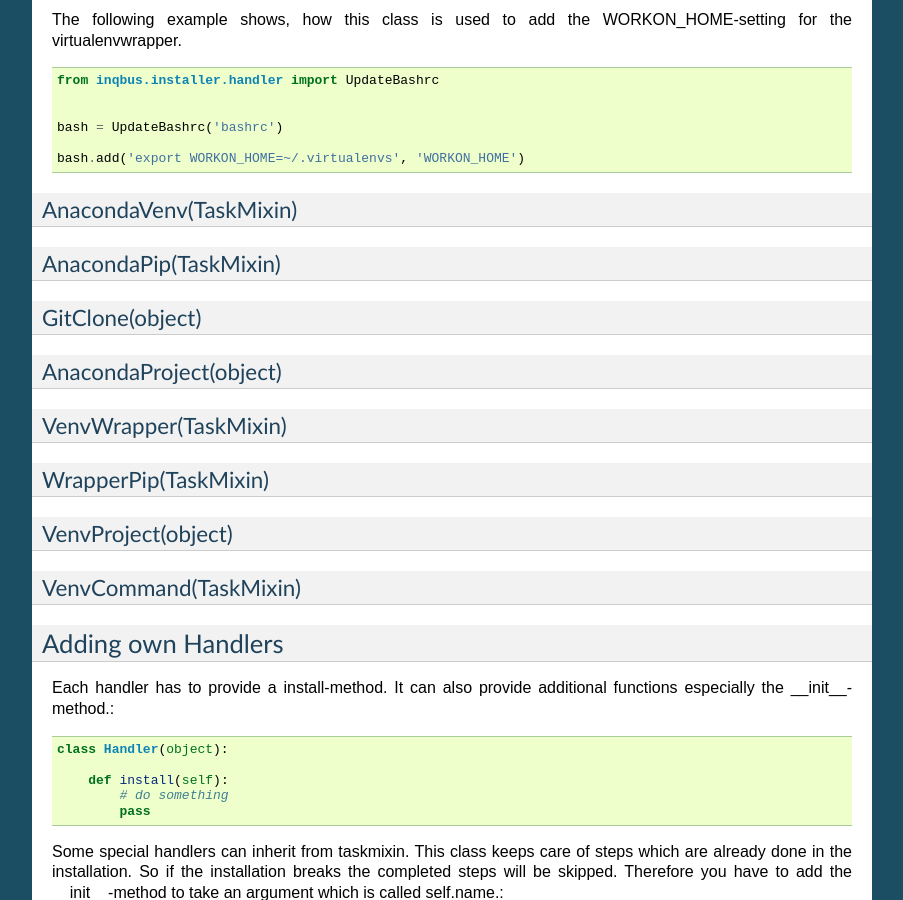
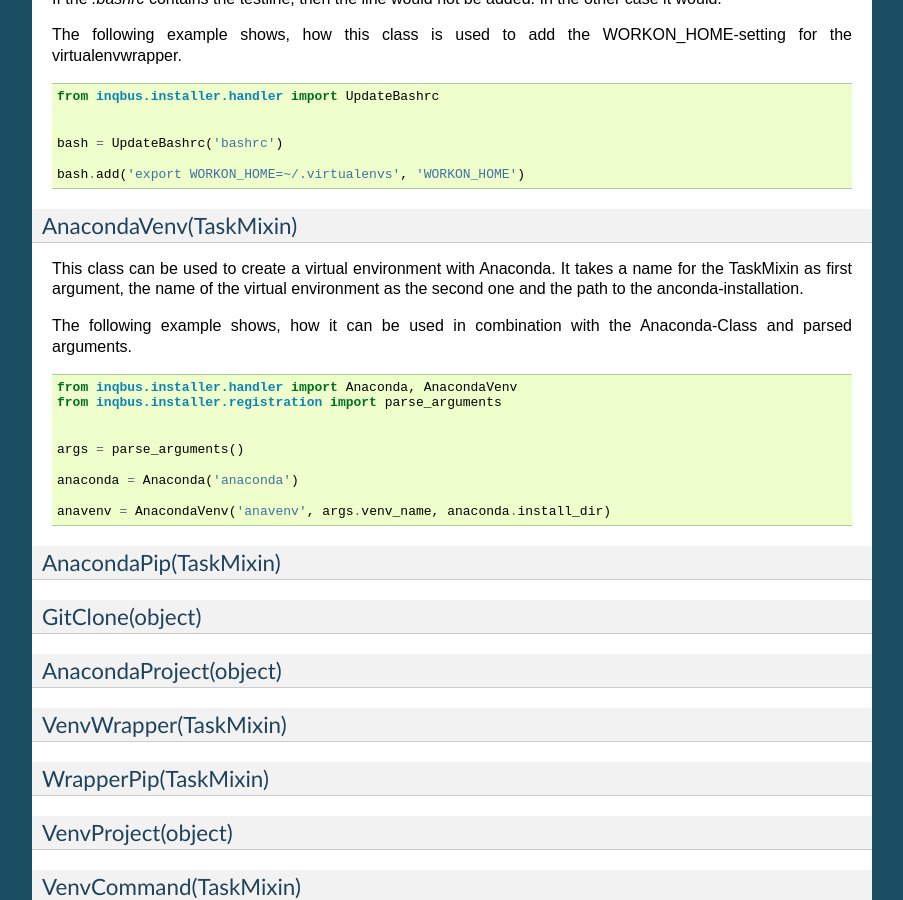
Before and after one commit to volkerjaenisch/inqbus.installer, a Sphinx documentation site: the page built from doc/source/handler.rst, in a window 1280 px wide and 900 px high, scrolled down 1599 px. Shown: the whole window, without its empty margins (198-1101 px from the left). Built offline with Sphinx 7.4.7, drawn with Linux system fonts in a browser that asks for light colours.

Commit message:
Added description for 'AnacondaVenv'

```diff
--- a/doc/source/handler.rst
+++ b/doc/source/handler.rst
@@ -77,6 +77,7 @@ asking for the value of the attribute *install_dir*.
 
   from inqbus.installer.handler import Anaconda
 
+
   anaconda = Anaconda('anaconda')
 
   # handler uses the path to anaconda
@@ -112,6 +113,24 @@ WORKON_HOME-setting for the virtualenvwrapper.
 
 AnacondaVenv(TaskMixin)
 ^^^^^^^^^^^^^^^^^^^^^^^
+This class can be used to create a virtual environment with Anaconda. It takes
+a name for the TaskMixin as first argument, the name of the virtual environment
+as the second one and the path to the anconda-installation.
+
+The following example shows, how it can be used in combination with the
+Anaconda-Class and parsed arguments.
+
+.. code-block:: python
+
+  from inqbus.installer.handler import Anaconda, AnacondaVenv
+  from inqbus.installer.registration import parse_arguments
+
+
+  args = parse_arguments()
+
+  anaconda = Anaconda('anaconda')
+
+  anavenv = AnacondaVenv('anavenv', args.venv_name, anaconda.install_dir)
 
 AnacondaPip(TaskMixin)
 ^^^^^^^^^^^^^^^^^^^^^^
```
